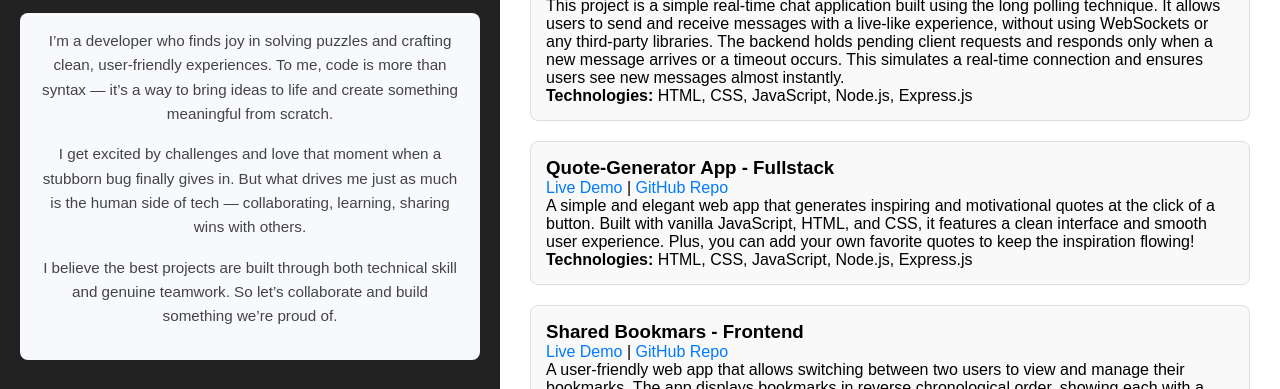
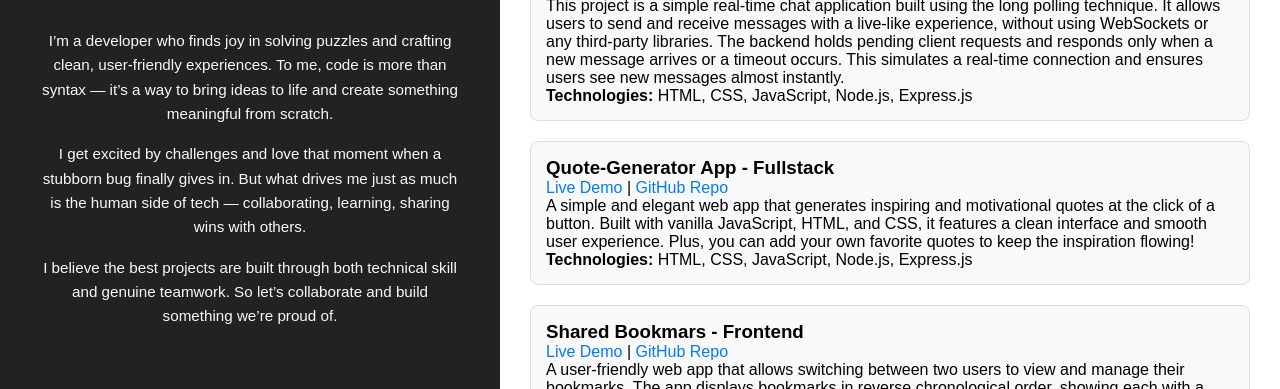
Before and after one commit to samirahekmati/my-portfolio, a plain HTML site: page index.html in a window 1280 px wide. Shown: the part 302-691 px from the top of the page. Drawn offline with Linux system fonts and the light colour scheme; a script that the page names is missing.

Commit message:
removed about text backgoound color

```diff
--- a/styles.css
+++ b/styles.css
@@ -65,12 +65,12 @@
   }
 
   .about-text {
-    background-color: #f7f9fc;
+    /* background-color: #f7f9fc; */
     padding: 1rem 1.25rem;
     margin-top: 1.5rem;
     border-radius: 8px;
     font-size: 0.95rem;
-    color: #444;
+    color: #f7f9fc;
     line-height: 1.6;
     box-shadow: 0 2px 5px rgba(0, 0, 0, 0.03);
   }
```
